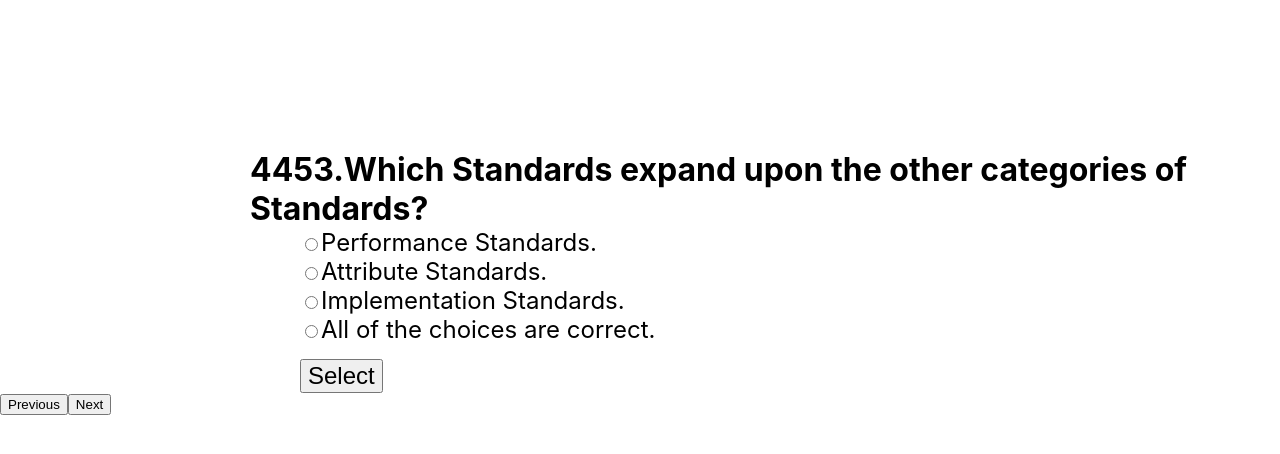
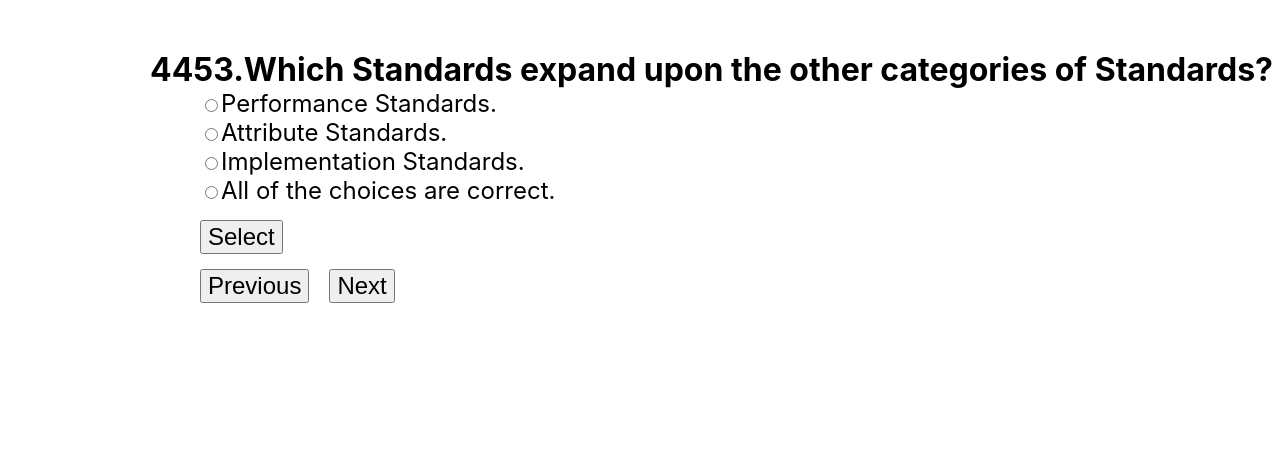
Before and after one commit to Kazer444/Test-form, a React (Create React App) app: page / in a window 1280 px wide. Shown: the top 454 px of the page. Built offline with nearby package versions, Linux system fonts and the light colour scheme.

Commit message:
15.05.2020

```diff
--- a/src/QuestionInterface copy.js
+++ b/src/QuestionInterface copy.js
@@ -93,8 +93,8 @@ debugger
     return <div>
         <div>{a[props.state.slider.index]}</div>
         <div>
-            <button onClick={() => { return props.slider('previous') }} >Previous </button>
-            <button onClick={() => { return props.slider('next') }}>Next </button>
+            <button className={c.previous} onClick={() => { return props.slider('previous') }} >Previous </button>
+            <button className={c.next} onClick={() => { return props.slider('next') }}>Next </button>
         </div>
         {/* <input id='a' type='text' placeholder='Select the question'/>
         <button onClick={() => { return props.slider('selected',) }} >Select </button> */}
--- a/src/QuestionInterfeys.module.css
+++ b/src/QuestionInterfeys.module.css
@@ -3,7 +3,7 @@
 }
 
 .wrong{
-    margin-left:300px;
+    margin-left:200px;
     display:block;
     font-size: x-large;
     color: red;
@@ -11,7 +11,7 @@
 }
 
 .true{
-    margin-left:300px;
+    margin-left:200px;
     display:block;
     font-weight: bold;
     font-size: x-large;
@@ -20,17 +20,29 @@
 
 .answer{
     font-size: x-large;
-    margin-left: 300px;
+    margin-left: 200px;
 }
 
 .question{
     font-size: xx-large;
     font-weight: bold;
-    margin-top: 150px;;
-    margin-left:250px;
+    margin-top: 50px;;
+    margin-left:150px;
 }
 .select{
     margin-top: 15px;
     font-size: x-large;
-    margin-left: 300px;
+    margin-left: 200px;
 }
+
+
+.previous{
+    margin-top: 15px;
+    font-size: x-large;
+margin-left: 200px;}
+
+.next{
+    margin-top: 15px;
+    font-size: x-large;
+    margin-left: 20px;
+}
```
